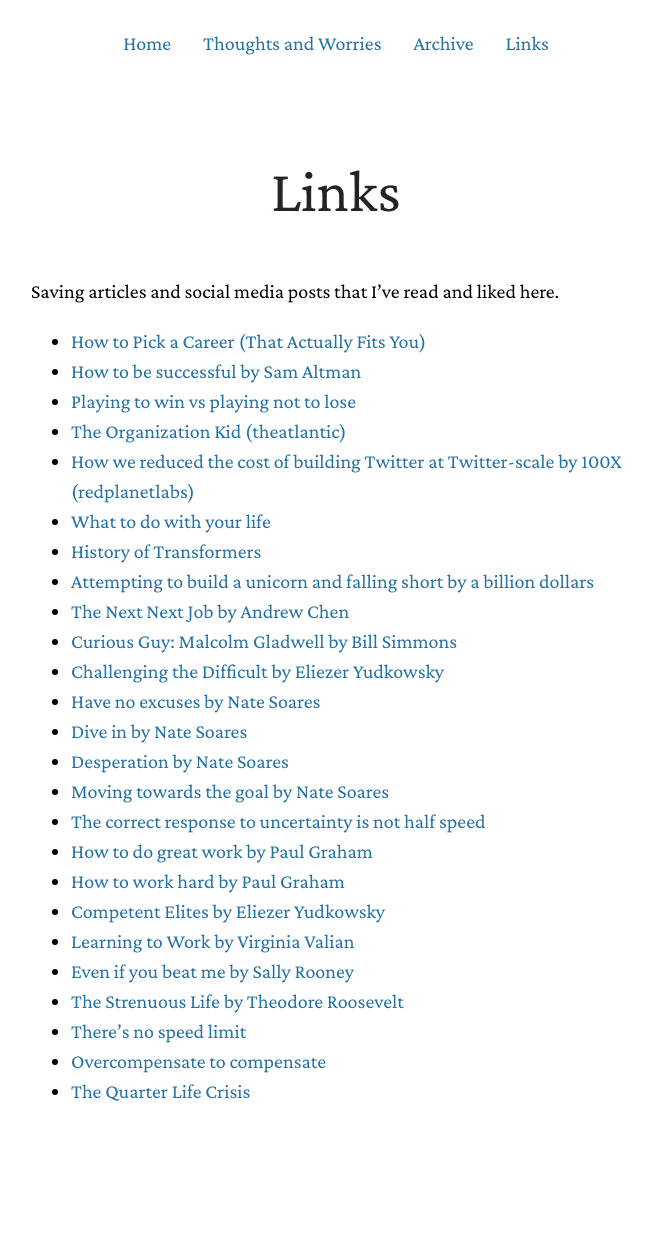
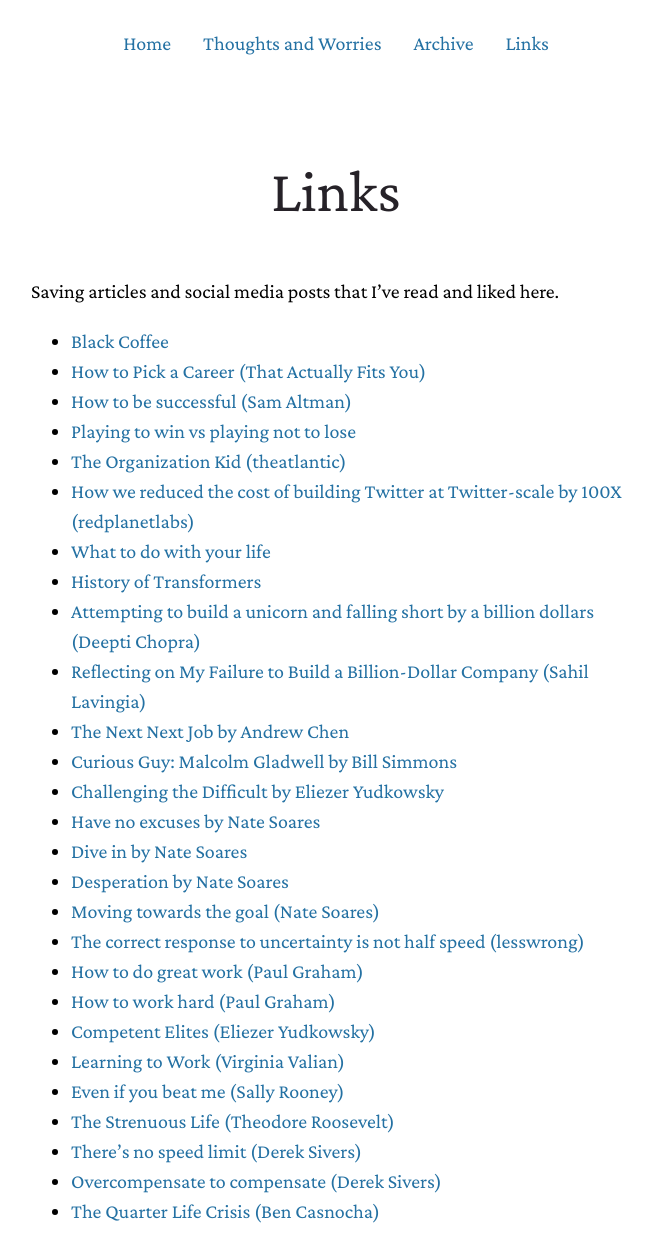
Before and after one commit to ishan00/ishantarunesh.com, a Jekyll site: the page built from links.md, in a window 1280 px wide. Shown: the whole page, without its empty margins (304-956 px from the left). Built offline with Jekyll 4.4.1, drawn with Linux system fonts in a browser that asks for light colours; nearby versions of some CDN libraries; a style sheet for code colours, icons or effects is not loaded; before the commit the page ends 1127 px from its top, so only the background shows below that.

Commit message:
Added links

```diff
--- a/links.md
+++ b/links.md
@@ -6,28 +6,30 @@
 
 Saving articles and social media posts that I've read and liked here.
 
+* [Black Coffee](https://vishaldayama.substack.com/p/black-coffee)
 * [How to Pick a Career (That Actually Fits You)](https://waitbutwhy.com/2018/04/picking-career.html)
-* [How to be successful by Sam Altman](https://blog.samaltman.com/how-to-be-successful)
+* [How to be successful (Sam Altman)](https://blog.samaltman.com/how-to-be-successful)
 * [Playing to win vs playing not to lose](https://www.basketballispsychology.com/post/playing-to-win-vs-playing-not-to-lose)
 * [The Organization Kid (theatlantic)](https://www.theatlantic.com/magazine/archive/2001/04/the-organization-kid/302164/)
 * [How we reduced the cost of building Twitter at Twitter-scale by 100X (redplanetlabs)](https://blog.redplanetlabs.com/2023/08/15/how-we-reduced-the-cost-of-building-twitter-at-twitter-scale-by-100x/)
 * [What to do with your life](https://www.julian.com/blog/life-planning)
 * [History of Transformers](https://archive.vn/xAdam)
-* [Attempting to build a unicorn and falling short by a billion dollars](https://www.deeptichopra.com/startup-failure)
+* [Attempting to build a unicorn and falling short by a billion dollars (Deepti Chopra)](https://www.deeptichopra.com/startup-failure)
+* [Reflecting on My Failure to Build a Billion-Dollar Company (Sahil Lavingia)](https://sahillavingia.com/reflecting)
 * [The Next Next Job by Andrew Chen](https://andrewchen.com/the-next-next-job/)
 * [Curious Guy: Malcolm Gladwell by Bill Simmons](http://www.espn.com/espn/page2/story?page=simmons/060302)
 * [Challenging the Difficult by Eliezer Yudkowsky](https://www.lesswrong.com/s/3szfzHZr7EYGSWt92)
 * [Have no excuses by Nate Soares](https://mindingourway.com/have-no-excuses/)
 * [Dive in by Nate Soares](https://mindingourway.com/dive-in-2/)
 * [Desperation by Nate Soares](https://mindingourway.com/desperation/)
-* [Moving towards the goal by Nate Soares](https://mindingourway.com/moving-towards-the-goal/)
-* [The correct response to uncertainty is not half speed](https://www.lesswrong.com/posts/FMkQtPvzsriQAow5q/the-correct-response-to-uncertainty-is-not-half-speed)
-* [How to do great work by Paul Graham](http://www.paulgraham.com/greatwork.html)
-* [How to work hard by Paul Graham](http://www.paulgraham.com/hwh.html)
-* [Competent Elites by Eliezer Yudkowsky](https://www.lesswrong.com/posts/CKpByWmsZ8WmpHtYa/competent-elites)
-* [Learning to Work by Virginia Valian](https://static1.squarespace.com/static/5b3a3c2596e76feeba40905e/t/5b46366570a6add65490e050/1531328102222/1977workingItOut.pdf)
-* [Even if you beat me by Sally Rooney](https://thedublinreview.com/article/even-if-you-beat-me/)
-* [The Strenuous Life by Theodore Roosevelt](https://history.hanover.edu/courses/excerpts/336tr.html)
-* [There's no speed limit](https://sive.rs/kimo)
-* [Overcompensate to compensate](https://sive.rs/compensate)
-* [The Quarter Life Crisis](https://casnocha.com/2009/05/the-quarter-life-crisis.html)
+* [Moving towards the goal (Nate Soares)](https://mindingourway.com/moving-towards-the-goal/)
+* [The correct response to uncertainty is not half speed (lesswrong)](https://www.lesswrong.com/posts/FMkQtPvzsriQAow5q/the-correct-response-to-uncertainty-is-not-half-speed)
+* [How to do great work (Paul Graham)](http://www.paulgraham.com/greatwork.html)
+* [How to work hard (Paul Graham)](http://www.paulgraham.com/hwh.html)
+* [Competent Elites (Eliezer Yudkowsky)](https://www.lesswrong.com/posts/CKpByWmsZ8WmpHtYa/competent-elites)
+* [Learning to Work (Virginia Valian)](https://static1.squarespace.com/static/5b3a3c2596e76feeba40905e/t/5b46366570a6add65490e050/1531328102222/1977workingItOut.pdf)
+* [Even if you beat me (Sally Rooney)](https://thedublinreview.com/article/even-if-you-beat-me/)
+* [The Strenuous Life (Theodore Roosevelt)](https://history.hanover.edu/courses/excerpts/336tr.html)
+* [There's no speed limit (Derek Sivers)](https://sive.rs/kimo)
+* [Overcompensate to compensate (Derek Sivers)](https://sive.rs/compensate)
+* [The Quarter Life Crisis (Ben Casnocha)](https://casnocha.com/2009/05/the-quarter-life-crisis.html)
```
